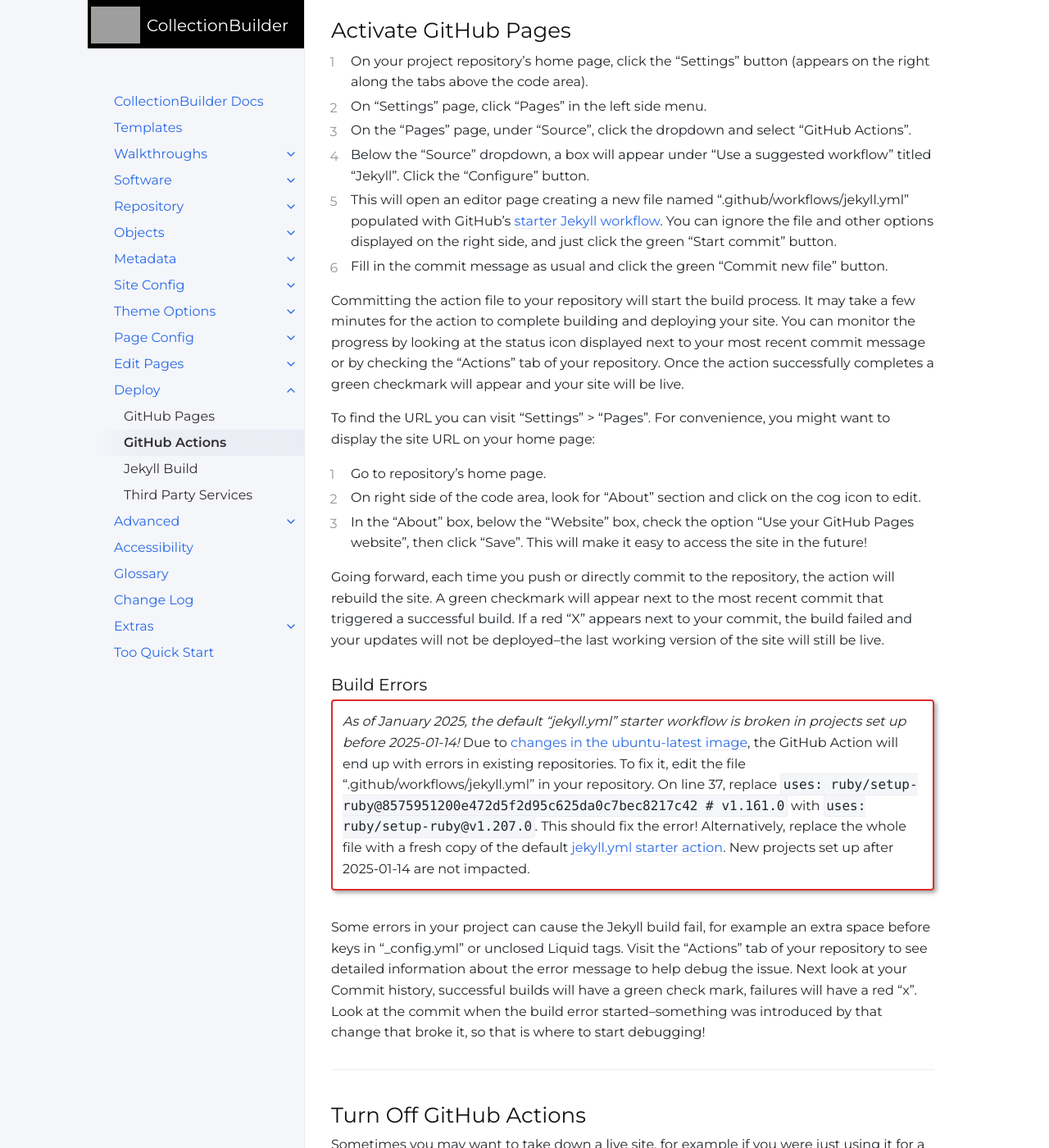
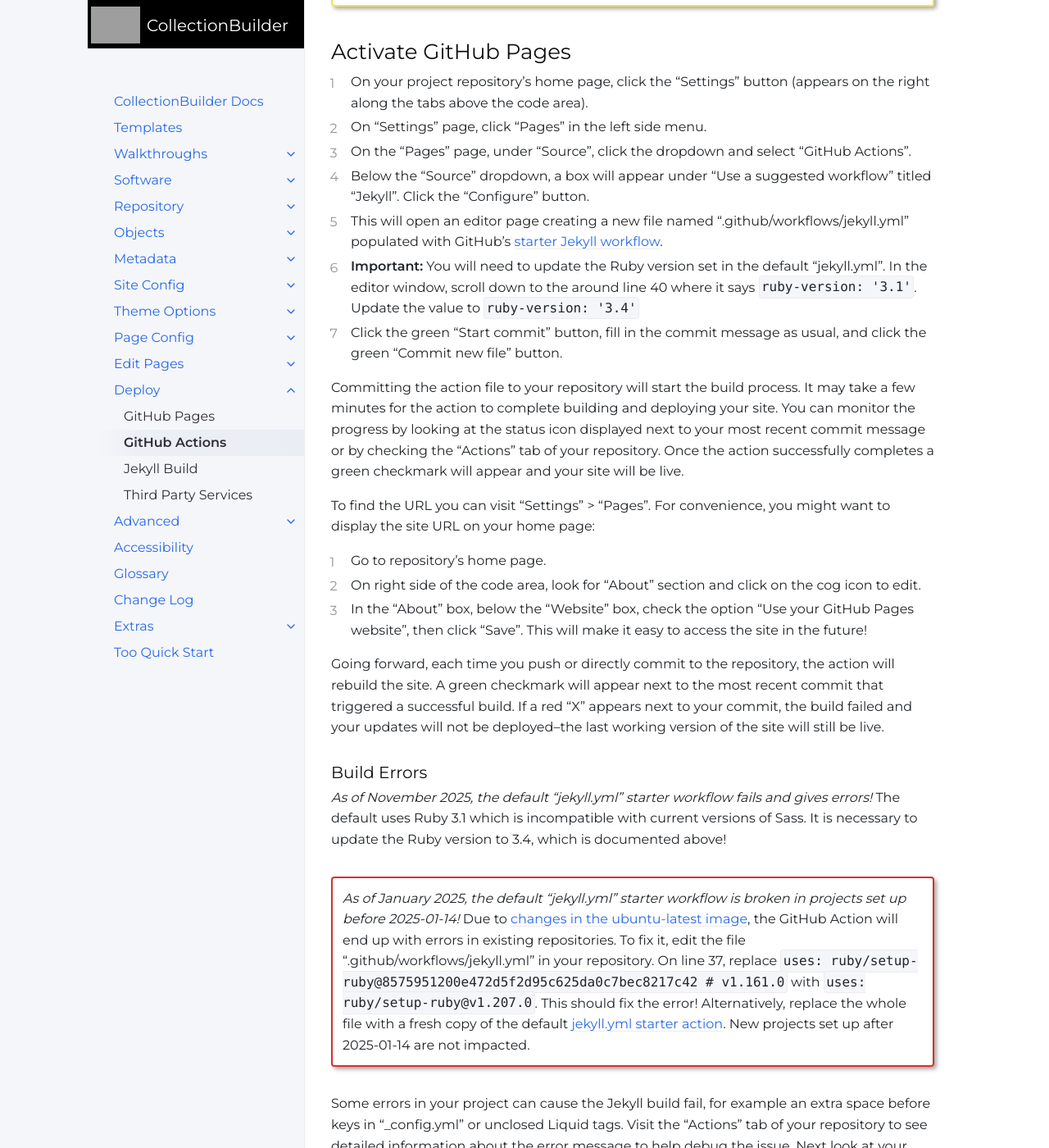
Before and after one commit to CollectionBuilder/cb-docs, a Jekyll site: the page built from docs/deploy/actions.md, in a window 1280 px wide and 1400 px high, scrolled down 935 px. Shown: the whole window at 82% size. Built offline with Jekyll 4.4.1, drawn with Linux system fonts in a browser that asks for light colours; comment, search, counter and statistics services are not loaded; some of the changed text lies outside the part shown.

Commit message:
add info about issue with github actions ruby version

```diff
--- a/docs/deploy/actions.md
+++ b/docs/deploy/actions.md
@@ -15,7 +15,7 @@ GitHub has recently made setting up Actions to build your site easier, so this i
 ## Prep Project Repository
 
 1. Ensure your repository is public. Your repository must be public to use GitHub Pages unless you have a paid account (most users make their projects public anyway!).
-2. Edit your "_config.yml" to ensure the `url` and `baseurl` values are set correctly for hosting on GitHub Pages following the pattern `url: https://username.github.io` and `baseurl: /repository-name`.
+2. Edit your "_config.yml" to ensure the `url` and `baseurl` values are set correctly for hosting on GitHub Pages following the pattern `url: https://username.github.io` and `baseurl: /repository-name`. Note, the default action will NOT build your site to a different location, the url and baseurl must match your actual repository details!
 3. Make sure your project has a "Gemfile". CollectionBuilder templates should have one by default!
 4. *Optional:* Commit your "Gemfile.lock" to ensure the build uses the same setup as you have been using to develop the project. By default "Gemfile.lock" is usually listed in the ".gitignore" file, thus Git will not track it. Edit the ".gitignore" file to remove "Gemfile.lock" then commit the changes.
 
@@ -30,8 +30,9 @@ Visit the repository's "Settings", click on "Actions" in the left side nav menu,
 2. On "Settings" page, click "Pages" in the left side menu.
 3. On the "Pages" page, under "Source", click the dropdown and select "GitHub Actions".
 4. Below the "Source" dropdown, a box will appear under "Use a suggested workflow" titled "Jekyll". Click the "Configure" button.
-5. This will open an editor page creating a new file named ".github/workflows/jekyll.yml" populated with GitHub's [starter Jekyll workflow](https://github.com/actions/starter-workflows/blob/main/pages/jekyll.yml). You can ignore the file and other options displayed on the right side, and just click the green "Start commit" button.
-6. Fill in the commit message as usual and click the green "Commit new file" button.
+5. This will open an editor page creating a new file named ".github/workflows/jekyll.yml" populated with GitHub's [starter Jekyll workflow](https://github.com/actions/starter-workflows/blob/main/pages/jekyll.yml).
+6. **Important:** You will need to update the Ruby version set in the default "jekyll.yml". In the editor window, scroll down to the around line 40 where it says `ruby-version: '3.1'`. Update the value to `ruby-version: '3.4'`
+7. Click the green "Start commit" button, fill in the commit message as usual, and click the green "Commit new file" button.
 
 Committing the action file to your repository will start the build process.
 It may take a few minutes for the action to complete building and deploying your site.
@@ -50,6 +51,10 @@ A green checkmark will appear next to the most recent commit that triggered a su
 If a red "X" appears next to your commit, the build failed and your updates will not be deployed--the last working version of the site will still be live.
 
 ### Build Errors
+
+*As of November 2025, the default "jekyll.yml" starter workflow fails and gives errors!*
+The default uses Ruby 3.1 which is incompatible with current versions of Sass.
+It is necessary to update the Ruby version to 3.4, which is documented above!
 
 *As of January 2025, the default "jekyll.yml" starter workflow is broken in projects set up before 2025-01-14!*
 Due to [changes in the ubuntu-latest image](https://github.com/actions/runner-images/issues/10636), the GitHub Action will end up with errors in existing repositories.
```
